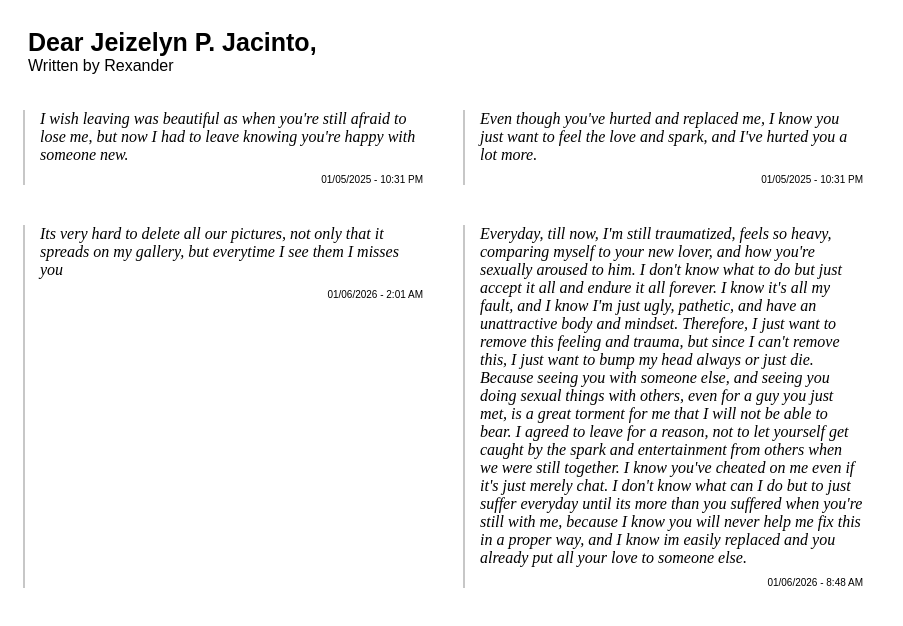
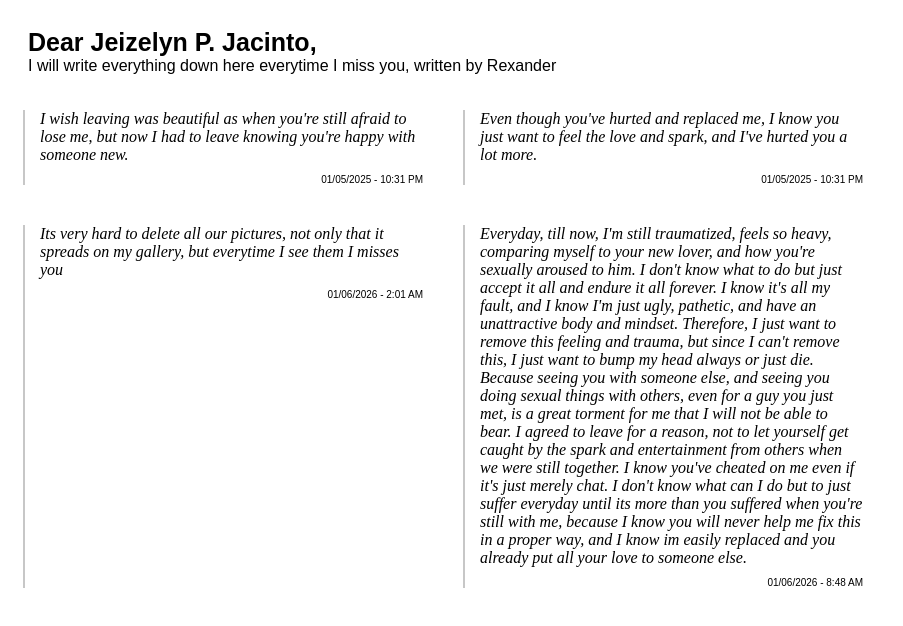
Before and after one commit to SilencedPlayz/jeizel, a plain HTML site: page index.html in a window 1280 px wide. Shown: the whole page, without its empty margins (0-903 px from the left). Drawn offline with Linux system fonts and the light colour scheme.

Commit message:
update index.html

```diff
--- a/index.html
+++ b/index.html
@@ -67,7 +67,7 @@
   <body>
     <div id="heading">
       <div class="h-main">Dear Jeizelyn P. Jacinto,</div>
-      <div class="h-sub">Written by Rexander</div>
+      <div class="h-sub">I will write everything down here everytime I miss you, written by Rexander</div>
     </div>
     <div id="letters">
 
```
